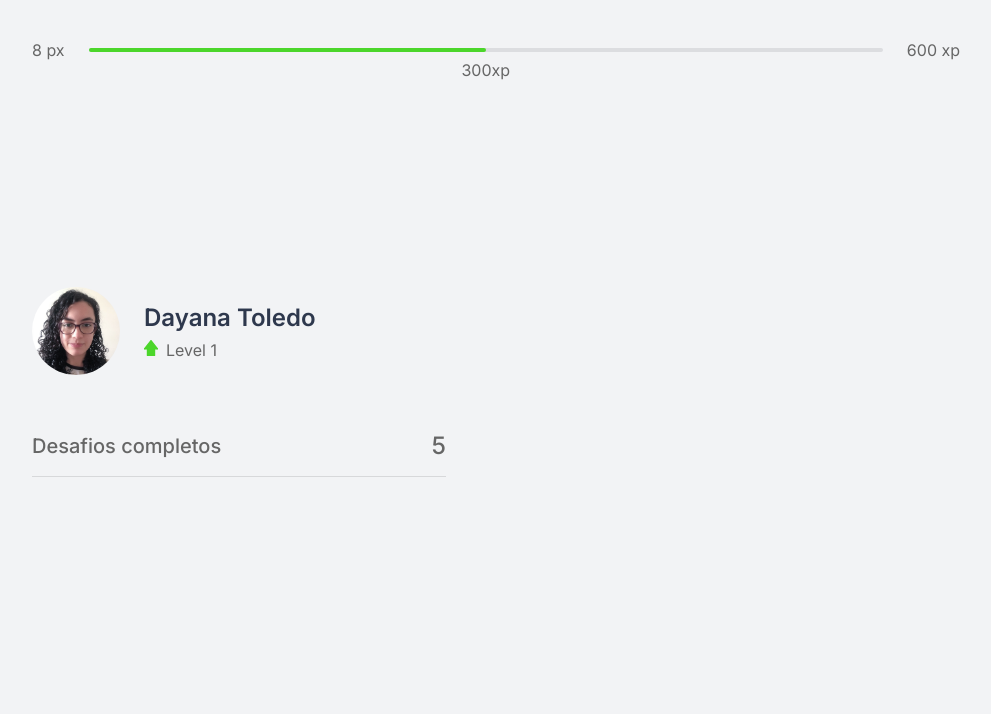
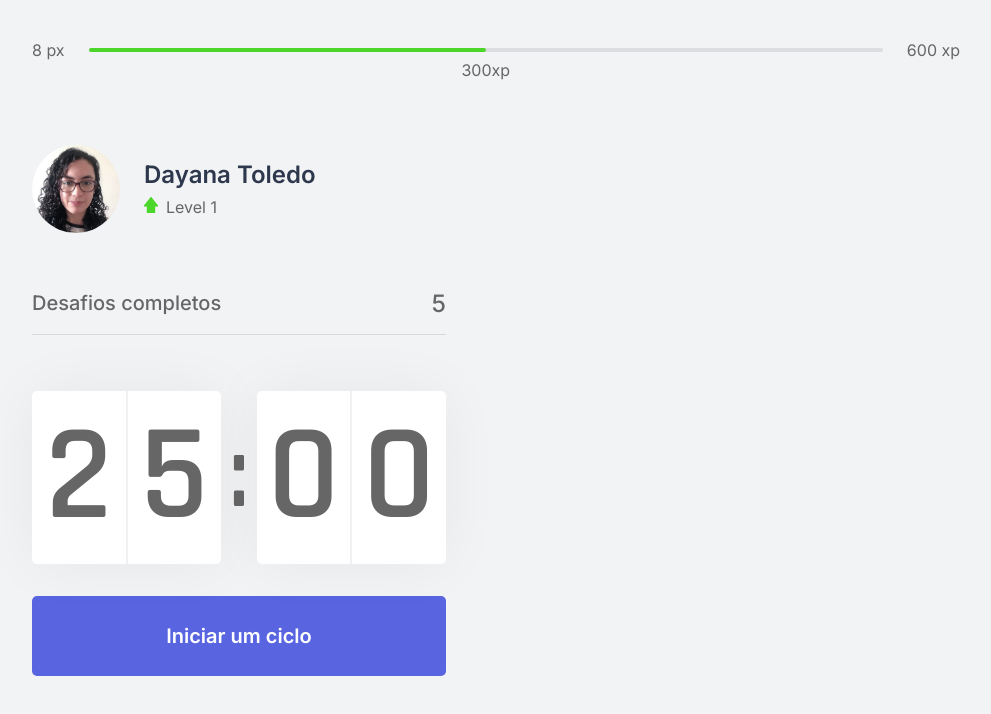
Before and after one commit to DayaToledo/NLW4-React, a Next.js app: page / in a window 1280 px wide. Shown: the top 714 px of the page, without its empty margins (144-1135 px from the left). Built offline with nearby package versions, Linux system fonts and the light colour scheme.

Commit message:
feat: add Countdown component

```diff
--- /dev/null
+++ b/src/components/Countdown.tsx
@@ -0,0 +1,22 @@
+import styles from '../styles/components/Countdown.module.css'
+
+export function Countdown(){
+    return (
+        <div>
+            <div className={styles.countdownContainer}>
+                <div>
+                    <span>2</span>
+                    <span>5</span>
+                </div>
+                <span>:</span>
+                <div>
+                    <span>0</span>
+                    <span>0</span>
+                </div>
+            </div>
+            <button type="button" className={styles.countdownButton}>
+                Iniciar um ciclo
+            </button>
+        </div>
+    );
+}
--- a/src/pages/_document.tsx
+++ b/src/pages/_document.tsx
@@ -5,6 +5,7 @@
         return (
             <Html>
                 <Head>
+                    <link rel="shortcut icon" href="favicon.png" type="image/png"/>
                     <link rel="preconnect" href="https://fonts.gstatic.com"/>
                     <link href="https://fonts.googleapis.com/css2?family=Inter:wght@400;500;600&family=Rajdhani:wght@600&display=swap" rel="stylesheet"/>
                 </Head>
--- a/src/pages/index.tsx
+++ b/src/pages/index.tsx
@@ -1,5 +1,6 @@
 import Head from 'next/head';
 import { CompletedChallenges } from '../components/CompletedChallenges';
+import { Countdown } from '../components/Countdown';
 import { ExperienceBar } from "../components/ExperienceBar";
 import { Profile } from '../components/Profile';
 
@@ -8,11 +9,16 @@
 export default function Home() {
   return (
     <div className={styles.container}>
+      <Head>
+        <title>Início | move it</title>
+      </Head>
+
       <ExperienceBar/>
       <section>
         <div>
           <Profile/>
           <CompletedChallenges/>
+          <Countdown/>
         </div>
         <div>
 
--- /dev/null
+++ b/src/styles/components/Countdown.module.css
@@ -0,0 +1,56 @@
+.countdownContainer {
+    display: flex;
+    align-items: center;
+    font-family: Rajdhani;
+    font-weight: 600;
+    color: ver(--title);
+}
+
+.countdownContainer > div {
+    flex: 1;
+    display: flex;
+    align-items: center;
+    justify-content: space-evenly;
+    background: var(--white);
+    box-shadow: 0 0 60px rgba(0, 0, 0, 0.05);
+    border-radius: 5px;
+    font-size: 8.5rem;
+    text-align: center;
+}
+
+.countdownContainer > div span {
+    flex: 1;
+}
+
+.countdownContainer > div span:first-child {
+    border-right: 1px solid #F0F1F3;
+}
+
+.countdownContainer > div span:last-child {
+    border-left: 1px solid #F0F1F3;
+}
+
+.countdownContainer > span {
+    font-size: 6.25rem;
+    margin: 0 0.5rem;
+}
+
+.countdownButton {
+    width: 100%;
+    height: 5rem;
+    margin-top: 2rem;
+    display: flex;
+    align-items: center;
+    justify-content: center;
+    border: 0;
+    border-radius: 5px;
+    background: var(--blue);
+    color: var(--white);
+    font-size: 1.25rem;
+    font-weight: 600;
+    transition: background-color 0.2s;
+}
+
+.countdownButton:hover {
+    background: var(--blue-dark);
+}
--- a/src/styles/global.css
+++ b/src/styles/global.css
@@ -5,7 +5,7 @@
 }
 
 :root {
-    --write: #FFF;
+    --white: #FFF;
     --background: #F2F3F5;
     --gray-line: #DCDDE0;
     --text: #666666;
```
